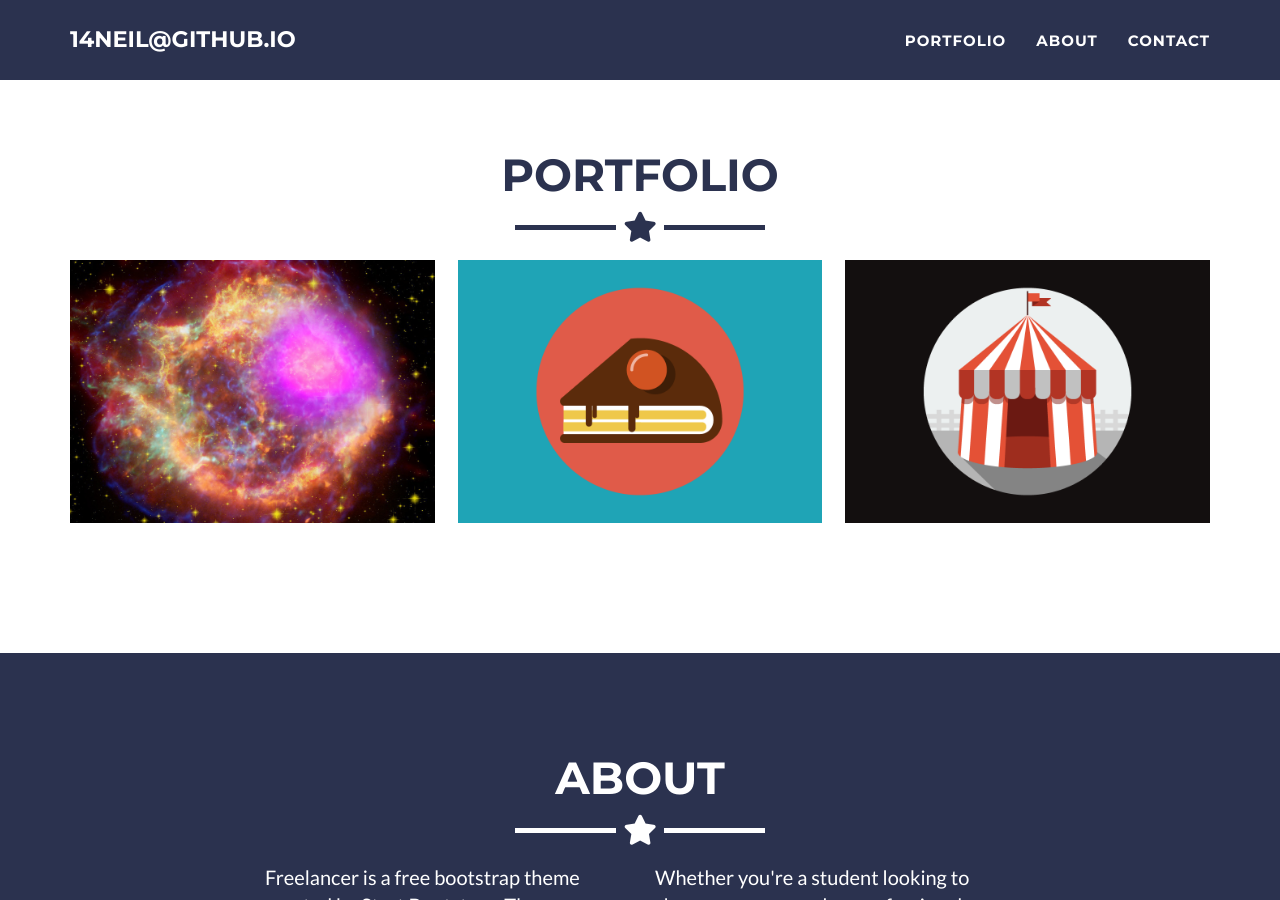
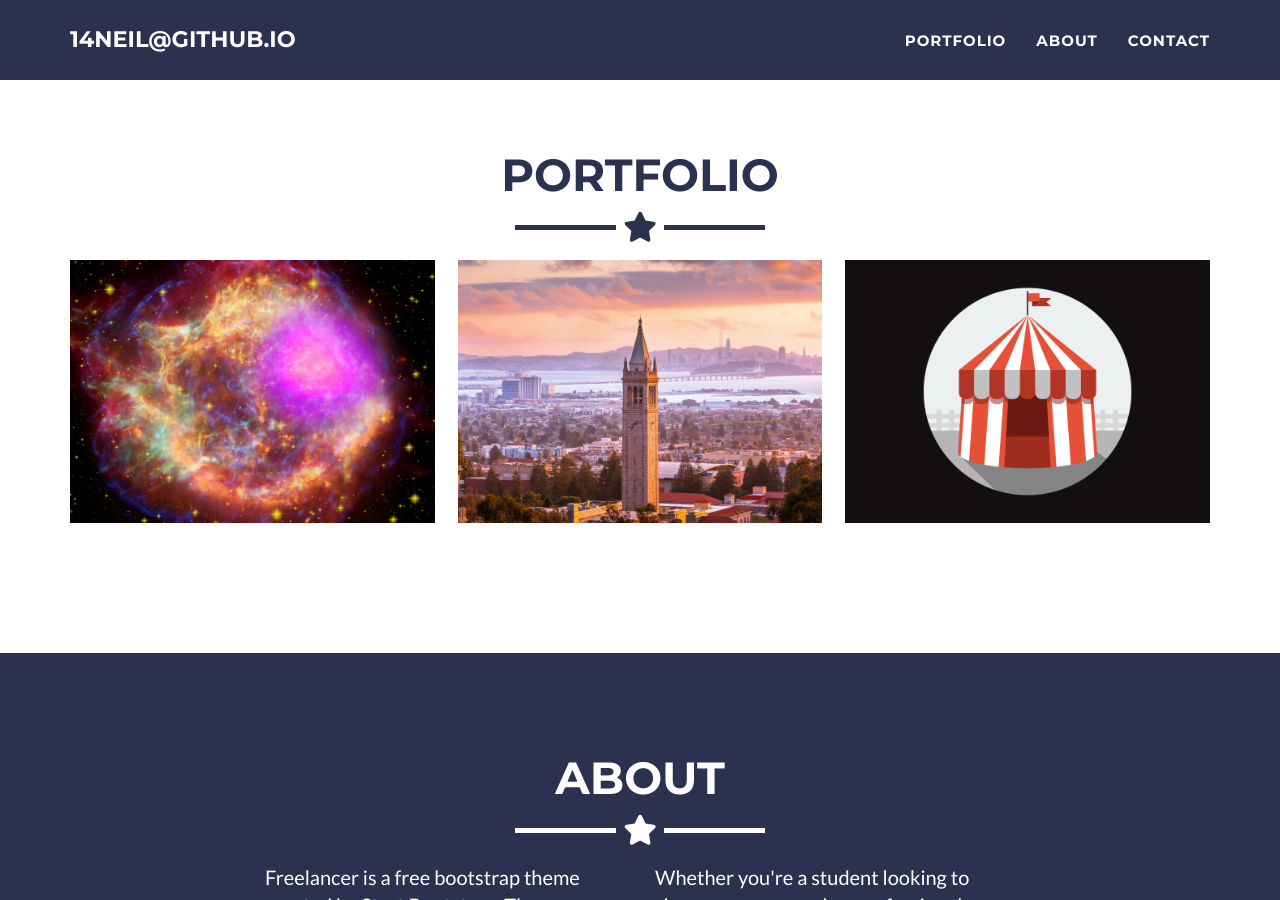
Before and after one commit to 14neil/14neil.github.io, a Jekyll site: the page built from _posts/2014-07-18-project-1.markdown, in a window 1280 px wide and 900 px high, scrolled down 981 px. Built offline with Jekyll 4.4.1, drawn with Linux system fonts in a browser that asks for light colours.

Commit message:
Update 2014-07-17-project-2.markdown

```diff
--- a/_posts/2014-07-17-project-2.markdown
+++ b/_posts/2014-07-17-project-2.markdown
@@ -2,7 +2,7 @@
 layout: default
 modal-id: 2
 date: 2014-07-17
-img: cake.png
+img: berkeley.jpg
 alt: image-alt
 project-date: April 2014
 client: Start Bootstrap
```
